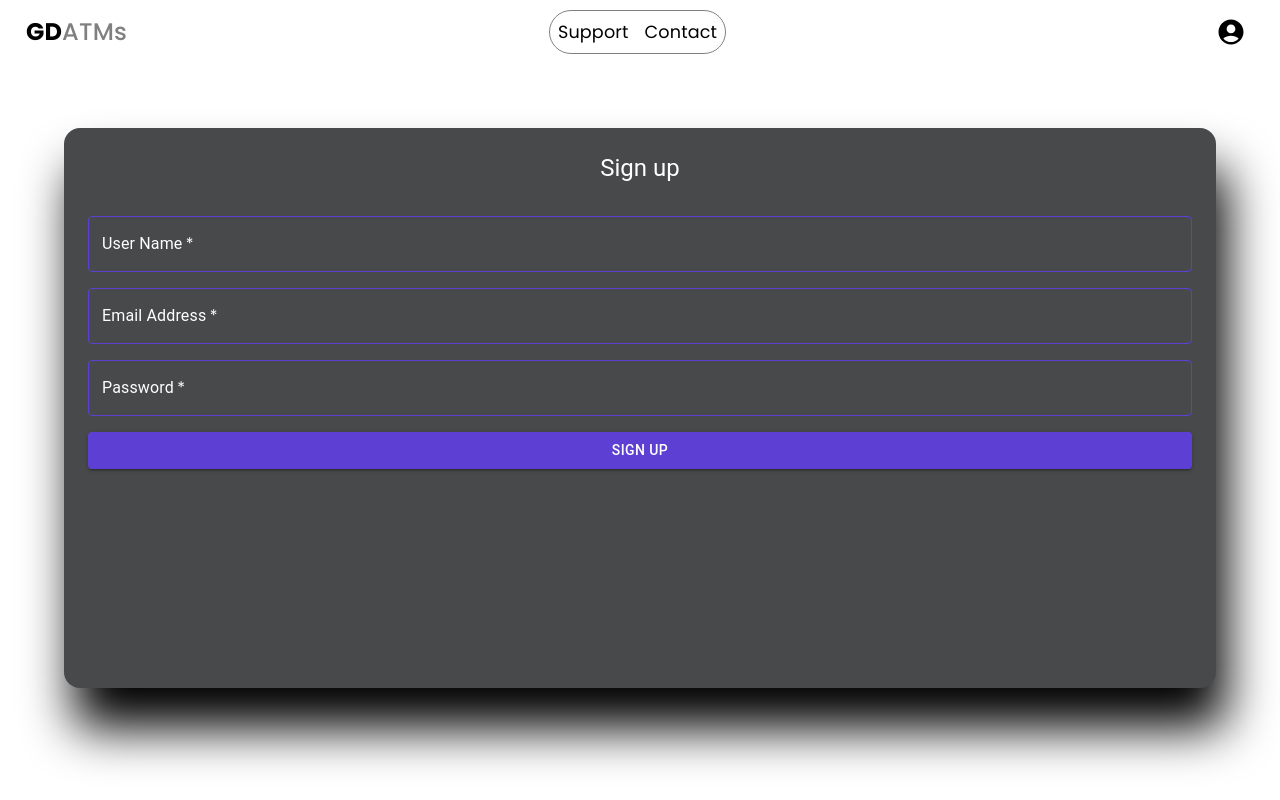
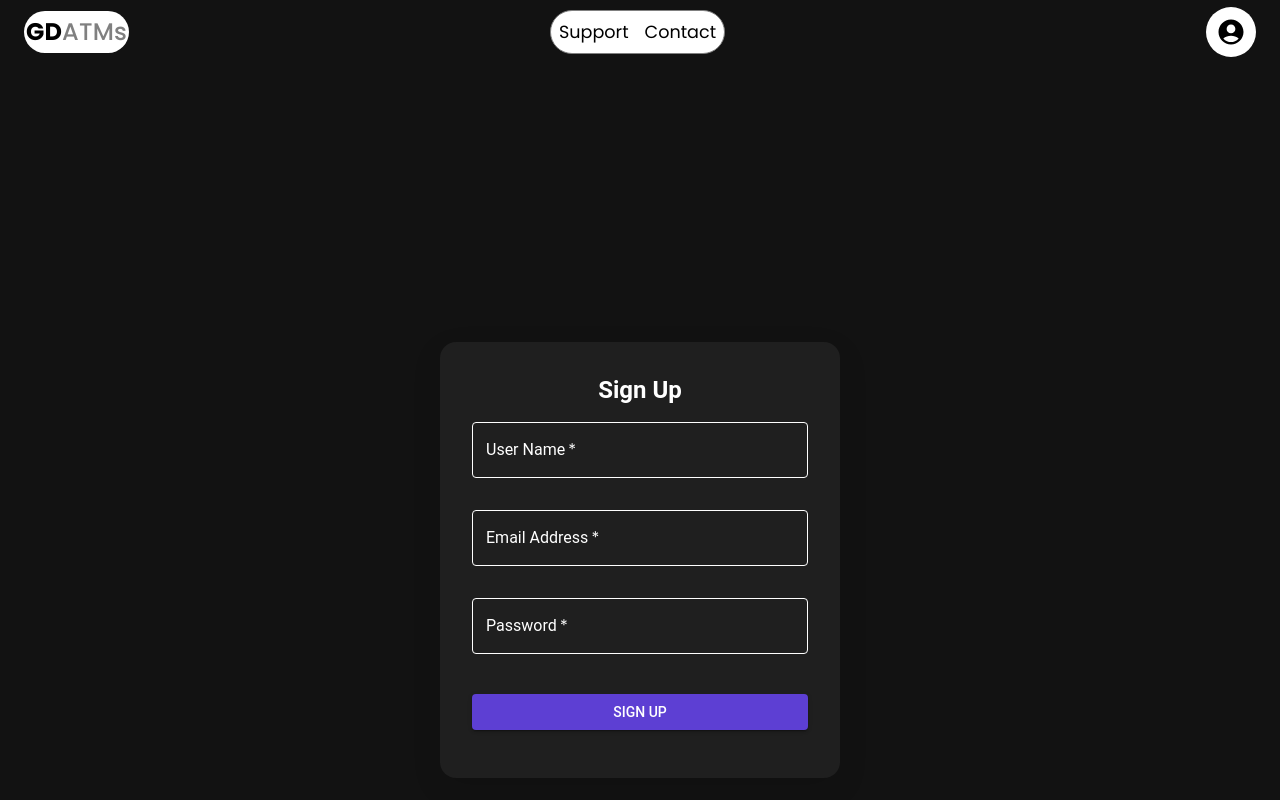
Before and after one commit to pToum21/gd-atms-v2, a React (Vite) app in the folder client/: page /signup in a window 1280 px wide. Shown: the top 800 px of the page. Built offline with nearby package versions, Linux system fonts and the light colour scheme; no server answers.

Commit message:
changed the styling of signup

```diff
--- a/client/src/pages/Signup.jsx
+++ b/client/src/pages/Signup.jsx
@@ -1,4 +1,4 @@
-import * as React from 'react';
+import React, { useState } from 'react';
 import Button from '@mui/material/Button';
 import CssBaseline from '@mui/material/CssBaseline';
 import TextField from '@mui/material/TextField';
@@ -6,10 +6,9 @@ import Grid from '@mui/material/Grid';
 import Box from '@mui/material/Box';
 import Typography from '@mui/material/Typography';
 import Container from '@mui/material/Container';
-import { createTheme, ThemeProvider, useTheme } from '@mui/material/styles';
+import { createTheme, ThemeProvider } from '@mui/material/styles';
 import { useMutation } from '@apollo/client';
 import { CREATE_USER } from '../utils/mutations';
-import { useState } from 'react';
 import Auth from '../utils/auth';
 
 export default function SignUp() {
@@ -68,58 +67,72 @@ export default function SignUp() {
 
   const theme = createTheme({
     palette: {
-      type: 'light', // Light mode
+      mode: 'dark',
       primary: {
-        main: '#5D3FD3', // Red color for button
+        main: '#5D3FD3',
+      },
+      secondary: {
+        main: '#eb7e95',
       },
       text: {
-        primary: '#FFFFFF', // White text color
+        primary: '#FFFFFF',
+      },
+    },
+    typography: {
+      fontFamily: 'Roboto, sans-serif',
+      h5: {
+        fontWeight: 600,
+      },
+      body1: {
+        fontSize: '1rem',
       },
     },
   });
 
-  const customTheme = createTheme({
-    palette: {
-      type: 'light', // Light mode
+  const textFieldStyle = {
+    marginBottom: '16px',
+    '& .MuiOutlinedInput-root': {
+      '& fieldset': {
+        borderColor: '#fff',
       },
-    components: {
-      MuiTextField: {
-        styleOverrides: {
-          root: {
-            '& .MuiInputLabel-root': {
-              color: 'white', // Red label color
-            },
-            '& .MuiOutlinedInput-input': {
-              color: '#FFFFFF', // White text color for input
-            },
-            '& .MuiOutlinedInput-root .MuiOutlinedInput-notchedOutline': {
-              borderColor: '#5D3FD3', // White border color for input outline
-            },
-            '&:hover .MuiOutlinedInput-root .MuiOutlinedInput-notchedOutline': {
-              borderColor: '#5D3FD3', // Red border color for input outline on hover
+      '&:hover fieldset': {
+        borderColor: '#5D3FD3',
       },
     },
+    '& .MuiInputLabel-root': {
+      color: '#fff',
     },
-      },
-    },
-  });
+    '& .MuiInputBase-input': {
+      color: '#fff',
+    }
+  };
 
   return (
     <ThemeProvider theme={theme}>
       <CssBaseline />
-      <Container component="main" sx={{ height: '100vh', maxWidth: '95%', }}>
-        <Box sx={{ mt: 8, mx: 'auto', bgcolor: 'rgb(72, 73, 75)', p: 3, borderRadius: 4, boxShadow: '10px 40px 50px rgba(0, 0, 0, 6)', height: '70vh' }}>
-          <Typography component="h1" variant="h5" align="center" color="white">
-            Sign up
+      <Container component="main" sx={{ height: '100vh', display: 'flex', alignItems: 'center' }}>
+        <Box
+          sx={{
+            mt: 8,
+            mx: 'auto',
+            bgcolor: 'rgba(33, 33, 33, 0.9)',
+            p: 4,
+            borderRadius: 4,
+            boxShadow: '0px 10px 30px rgba(0, 0, 0, 0.1)',
+            maxWidth: '400px',
+            width: '100%'
+          }}
+        >
+          <Typography component="h1" variant="h5" align="center" color="white" sx={{ mb: 2 }}>
+            Sign Up
           </Typography>
           {error && (
-            <Typography variant="body1" color="error" align="center">
+            <Typography variant="body1" color="error" align="center" sx={{ mb: 2 }}>
               {error.message || error.toString()}
             </Typography>
           )}
           <form onSubmit={handleSubmit} noValidate>
-            <Grid container spacing={2} mt={2}>
-              <ThemeProvider theme={customTheme}>
+            <Grid container spacing={2}>
               <Grid item xs={12}>
                 <TextField
                   variant="outlined"
@@ -131,6 +144,7 @@ export default function SignUp() {
                   autoComplete="username"
                   value={formState.username}
                   onChange={handleChange}
+                  sx={textFieldStyle}
                 />
               </Grid>
               <Grid item xs={12}>
@@ -144,6 +158,7 @@ export default function SignUp() {
                   autoComplete="email"
                   value={formState.email}
                   onChange={handleChange}
+                  sx={textFieldStyle}
                 />
               </Grid>
               <Grid item xs={12}>
@@ -158,16 +173,16 @@ export default function SignUp() {
                   autoComplete="new-password"
                   value={formState.password}
                   onChange={handleChange}
+                  sx={textFieldStyle}
                 />
               </Grid>
-              </ThemeProvider>
             </Grid>
             <Button
               type="submit"
               fullWidth
               variant="contained"
               color="primary"
-              sx={{ mt: 2 }}
+              sx={{ mt: 3, mb: 2, bgcolor: '#5D3FD3', '&:hover': { bgcolor: '#3f2ea8' } }}
             >
               Sign Up
             </Button>
```
Lines whose indentation alone changed are shown as unchanged.
